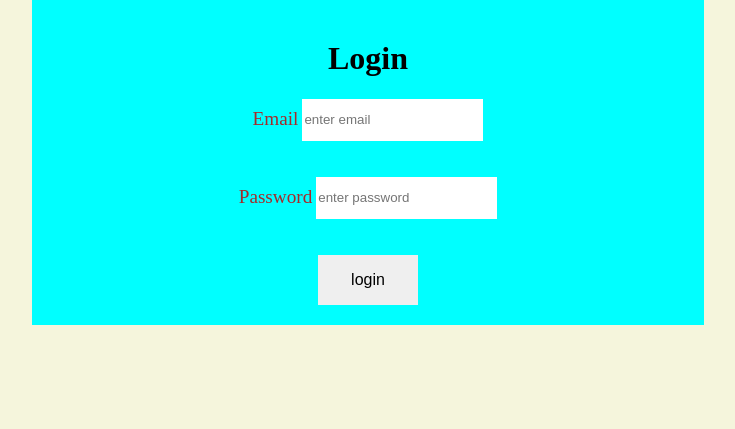
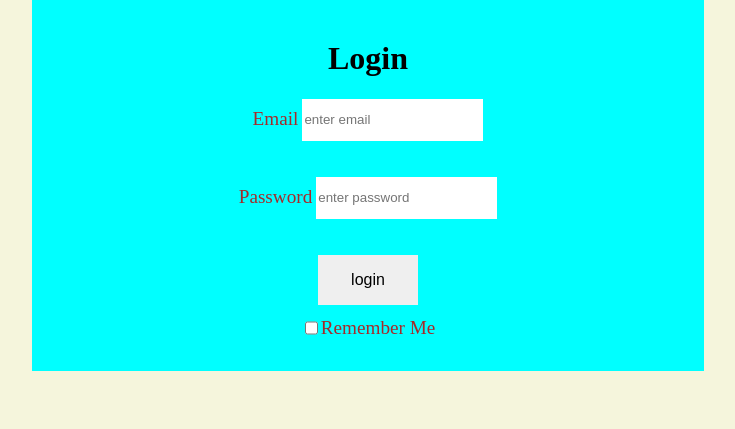
Before and after one commit to MushfiqMuhtadin/hotelroom-joysree, a PHP site: page /login.php in a window 1280 px wide. Shown: the part 151-580 px from the top of the page, without its empty margins (272-1007 px from the left). Run offline with PHP 8.4, Linux system fonts and the light colour scheme.

Commit message:
Add files via upload

```diff
--- a/view/login.php
+++ b/view/login.php
@@ -1,10 +1,11 @@
 <!DOCTYPE html>
 <html lang="en">
+
 <head>
     <meta charset="UTF-8">
     <meta http-equiv="X-UA-Compatible" content="IE=edge">
     <meta name="viewport" content="width=device-width, initial-scale=1.0">
-        <link rel="stylesheet" href="login1.css">
+    <link rel="stylesheet" href="login2.css">
     <title>LOGIN</title>
     <script src="../controller/loginvalidation.js"></script>
 </head>
@@ -32,7 +33,12 @@
                 <input type="password" name="userpassword" id="userpassword" placeholder="enter password"> <br> <br>
                 <center><span class="validate" id="userpassworderror"></span></center>
                 <br>
-                                <input class="login-button" type="submit" value="login" name="login">
+                <input class="login-button" type="submit" value="login" name="login"><br>
+
+                <div class="remember-me">
+                    <input type="checkbox" name="remember" id="remember">
+                    <label for="remember">Remember Me</label>
+                </div>
             </form>
 
 
@@ -40,5 +46,20 @@
 
     </center>
 
+    <?php
+    session_start();
+    if (isset($_COOKIE['email']) && isset($_COOKIE['password'])) {
+
+
+        $_SESSION['flag'] = true;
+        $_SESSION['email'] = $_COOKIE['email'];
+        $_SESSION['password'] = $_COOKIE['password'];
+
+        header("Location: ../view/staff.php");
+        exit();
+    }
+    ?>
+
 </body>
+
 </html>
--- /dev/null
+++ b/view/login2.css
@@ -0,0 +1,36 @@
+body{
+    background-color: beige;
+}
+
+
+.login-form{
+   margin-top: 150px;
+   padding: 20px;
+   background-color: aqua;
+   width: 50%;
+}
+
+input{
+    height: 40px;
+    border: none;
+}
+
+label{
+    font-size: larger;
+    color: brown;
+}
+
+.login-button{
+    height: 50px;
+    width: 100px;
+    font-size: medium;
+}
+.validate{
+    color: blue;
+
+}
+.remember-me{
+    display: flex;
+    align-items: center;
+    justify-content: center;
+}
```
Also changed, not shown: controller/loginvalidation.php (+5 -2 lines), controller/logout.php (+14 -3 lines). Lines whose indentation alone changed are shown as unchanged.
